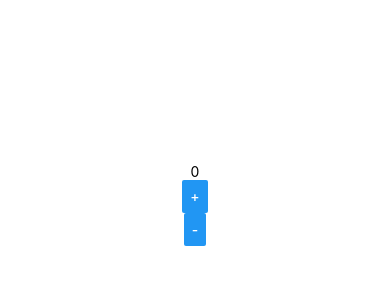
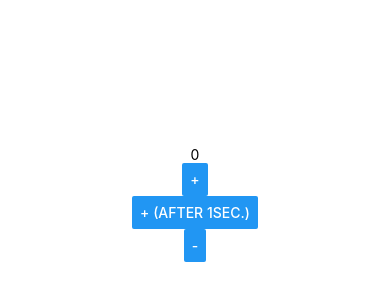
Before and after one commit to satoshikumano/react-native-redux-counter, a React Native app: screen / in a window 390 px wide. Shown: the part 218-518 px from the top of the page. Built offline with nearby package versions, Linux system fonts and the light colour scheme.

Commit message:
Added async increment.

```diff
--- a/App.js
+++ b/App.js
@@ -1,7 +1,8 @@
 import React from 'react';
-import { createStore, combineReducers } from 'redux';
+import { createStore, combineReducers, applyMiddleware } from 'redux';
 import CounterApp from './CounterApp';
 import { Provider } from 'react-redux';
+import thunk from 'redux-thunk';
 
 export function counterReducer(state = 0, action) {
   if (action.type === "INCREMENT") {
@@ -16,7 +17,7 @@ export function counterReducer(state = 0, action) {
 }
 
 const reducer = combineReducers({count: counterReducer});
-const store = createStore(reducer, {count:0});
+const store = createStore(reducer, {count:0}, applyMiddleware(thunk));
 
 export default class App extends React.Component {
   render() {
--- a/CounterApp.js
+++ b/CounterApp.js
@@ -17,6 +17,10 @@ class CounterApp extends React.Component {
           title='+'
         />
         <Button
+          onPress={actions.incrementAsync}
+          title='+ (after 1sec.)'
+        />
+        <Button
           onPress={actions.decrement}
           title='-'
         />
@@ -30,6 +34,16 @@ function increment() {
   return {
     type: "INCREMENT"
   }
+}
+
+// Async increment.
+function incrementAsync() {
+  return dispatch => {
+    setTimeout(() => {
+      // Yay! Can invoke sync or async actions with `dispatch`
+      dispatch(increment());
+    }, 1000);
+  };
 }
 
 // Decrement action creator.
@@ -46,7 +60,9 @@ function mapStateToProps(state) {
 
 // Map action creators to component's props so that the actions to be generated/ dispatched when event occurs.
 function mapDispatchToProps(dispatch) {
-  return { actions: bindActionCreators({increment:increment, decrement:decrement}, dispatch) }
+  return { actions: bindActionCreators(
+      {increment, incrementAsync, decrement},
+      dispatch) }
 }
 
 // react-redux connect function.
```
